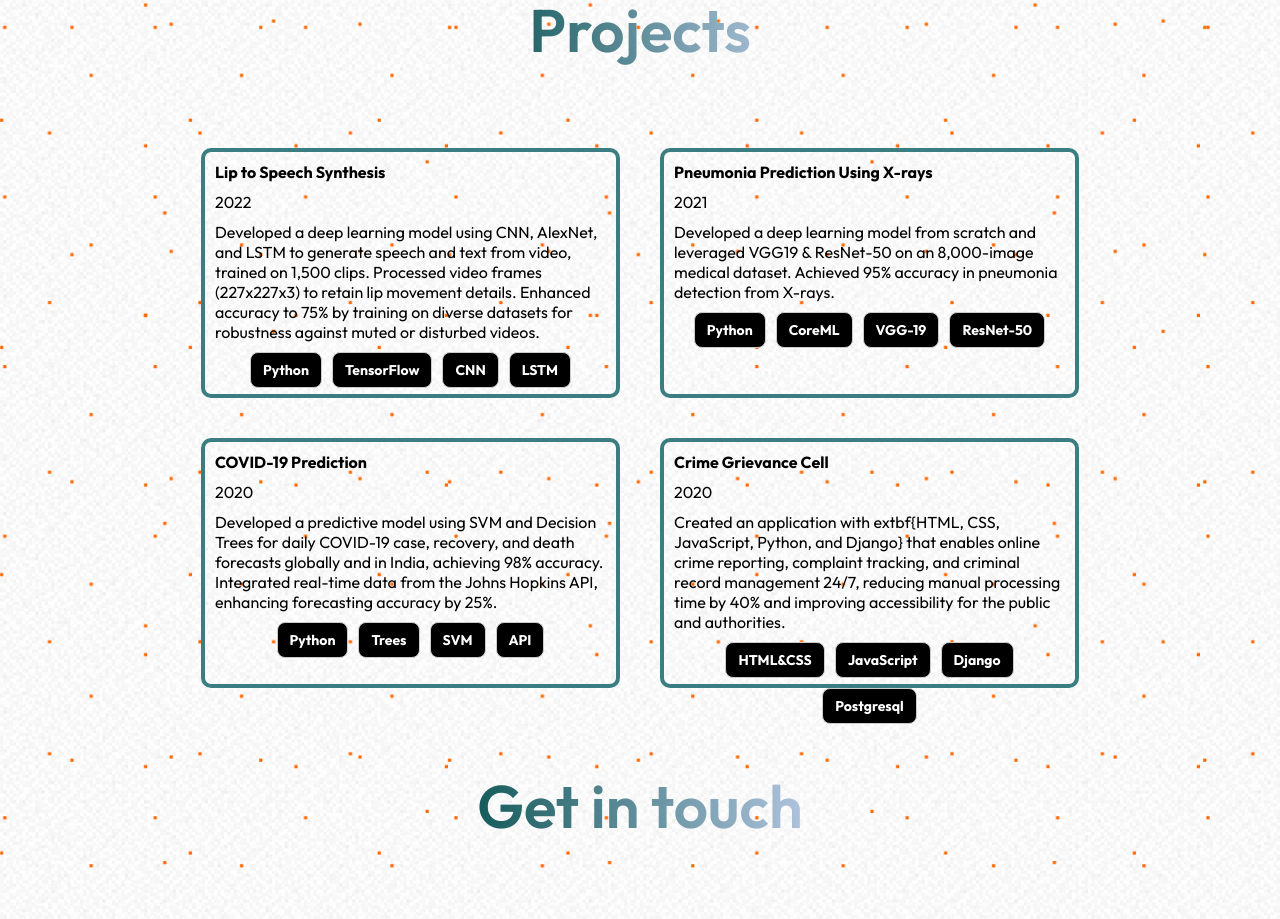
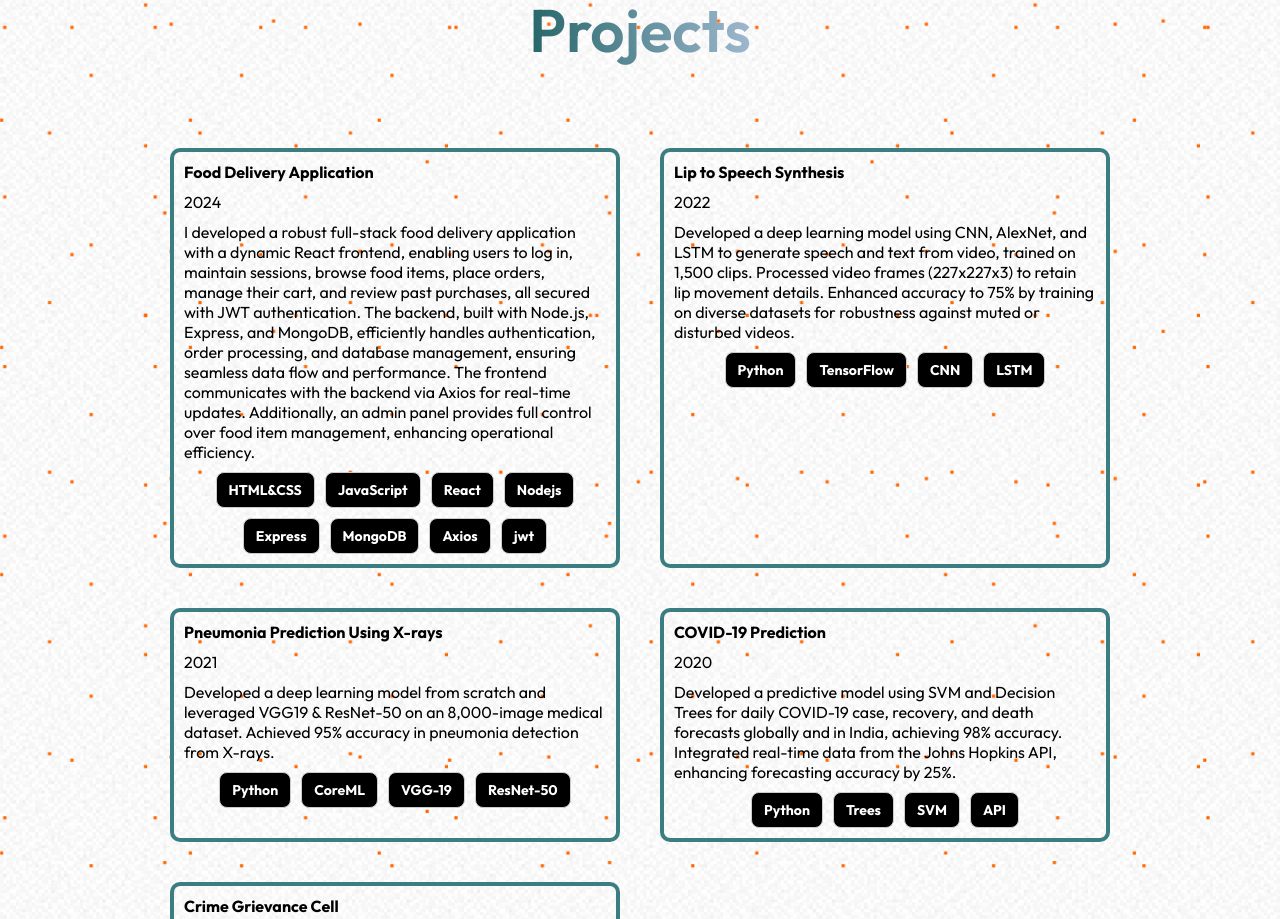
Before and after one commit to Jayanth710/jayanth_vunnam_portfolio, a React (Vite) app: page / in a window 1280 px wide. Shown: the part 3155-4074 px from the top of the page. Built offline with nearby package versions, Linux system fonts and the light colour scheme.

Commit message:
Added New Resume and Project

```diff
--- a/src/assets/project_data.js
+++ b/src/assets/project_data.js
@@ -1,27 +1,34 @@
 const projects_data = [
     {
-        w_no:1,
+        w_no: 1,
+        project_name: "Food Delivery Application",
+        project_year: "2024",
+        project_desc:"I developed a robust full-stack food delivery application with a dynamic React frontend, enabling users to log in, maintain sessions, browse food items, place orders, manage their cart, and review past purchases, all secured with JWT authentication. The backend, built with Node.js, Express, and MongoDB, efficiently handles authentication, order processing, and database management, ensuring seamless data flow and performance. The frontend communicates with the backend via Axios for real-time updates. Additionally, an admin panel provides full control over food item management, enhancing operational efficiency.",
+        skill:["HTML&CSS", "JavaScript", "React", "Nodejs", "Express", "MongoDB", "Axios", "jwt"]
+    },
+    {
+        w_no:2,
         project_name:"Lip to Speech Synthesis",
         project_year: "2022",
         project_desc:"Developed a deep learning model using CNN, AlexNet, and LSTM to generate speech and text from video, trained on 1,500 clips. Processed video frames (227x227x3) to retain lip movement details. Enhanced accuracy to 75% by training on diverse datasets for robustness against muted or disturbed videos.",
         skill: ['Python', 'TensorFlow', 'CNN', 'LSTM']
     },
     {
-        w_no:2,
+        w_no:3,
         project_name:"Pneumonia Prediction Using X-rays",
         project_year: "2021",
         project_desc: "Developed a deep learning model from scratch and leveraged VGG19 & ResNet-50 on an 8,000-image medical dataset. Achieved 95% accuracy in pneumonia detection from X-rays.",
         skill: ['Python', 'CoreML', 'VGG-19', 'ResNet-50']
     },
     {
-        w_no:3,
+        w_no:4,
         project_name:"COVID-19 Prediction",
         project_year: "2020",
         project_desc: "Developed a predictive model using SVM and Decision Trees for daily COVID-19 case, recovery, and death forecasts globally and in India, achieving 98% accuracy. Integrated real-time data from the Johns Hopkins API, enhancing forecasting accuracy by 25%.",
         skill: ['Python', 'Trees', 'SVM', 'API']
     },
     {
-        w_no:4,
+        w_no:5,
         project_name:"Crime Grievance Cell",
         project_year: "2020",
         project_desc: "Created an application with \textbf{HTML, CSS, JavaScript, Python, and Django} that enables online crime reporting, complaint tracking, and criminal record management 24/7, reducing manual processing time by 40% and improving accessibility for the public and authorities.",
--- a/src/components/Projects/Projects.css
+++ b/src/components/Projects/Projects.css
@@ -37,8 +37,8 @@
 .project-format{
     box-sizing: border-box;
     padding: 10px;
-    width: 419px;
-    height: 250px;
+    width: minmax(419px, 600px);
+    height: minmax(250px, 300px);
     transition: 0.3s;
     /* cursor: pointer; */
     border: 4px solid rgb(59, 126, 130);
```
Also changed, not shown: 2 other files (tests, documents, lock files or other folders).
